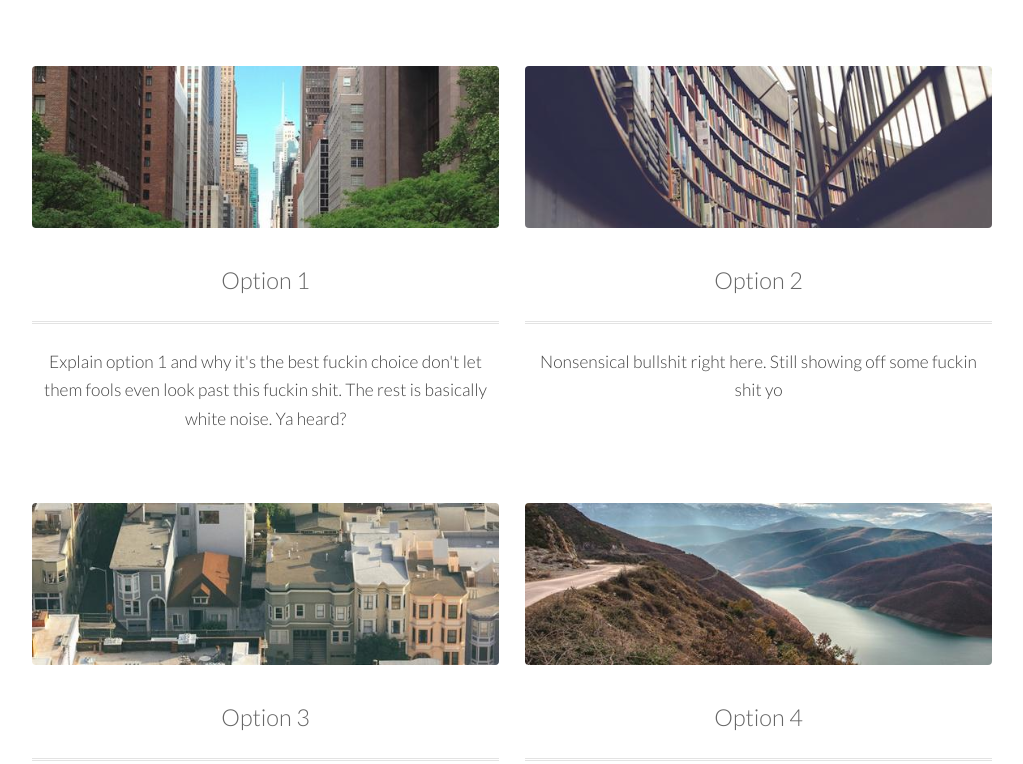
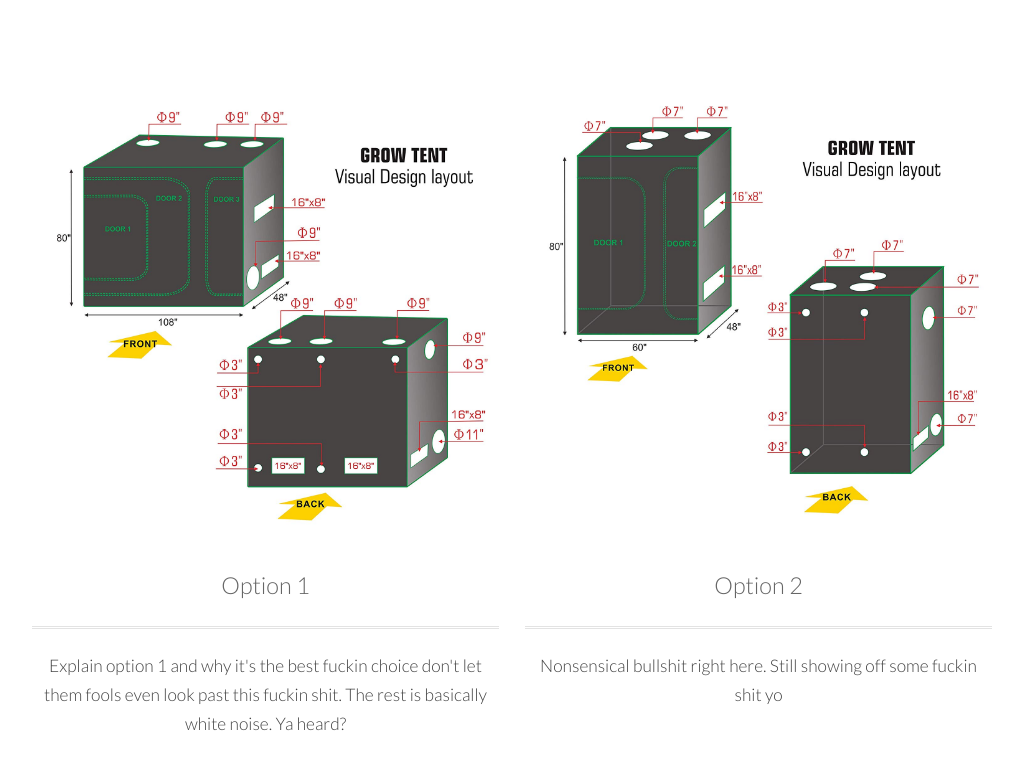
Before and after one commit to ginknocab/ginknocab.github.io, a plain HTML site: page index.html in a window 1280 px wide. Shown: the part 1448-2212 px from the top of the page, without its empty margins (128-1151 px from the left). Drawn offline with Linux system fonts and the light colour scheme.

Commit message:
image update

```diff
--- a/index.html
+++ b/index.html
@@ -81,22 +81,22 @@
 					</header>
 					<div class="row">
 						<section class="feature 6u 12u$(small)">
-							<img class="image fit" src="images/pic01.jpg" alt="" />
+							<img class="image fit" src="images/108.jpg" alt="" />
 							<h3 class="title">Option 1</h3>
 							<p>Explain option 1 and why it's the best fuckin choice don't let them fools even look past this fuckin shit. The rest is basically white noise. Ya heard? </p>
 						</section>
 						<section class="feature 6u$ 12u$(small)">
-							<img class="image fit" src="images/pic02.jpg" alt="" />
+							<img class="image fit" src="images/60.jpg" alt="" />
 							<h3 class="title">Option 2</h3>
 							<p>Nonsensical bullshit right here. Still showing off some fuckin shit yo</p>
 						</section>
 						<section class="feature 6u 12u$(small)">
-							<img class="image fit" src="images/pic03.jpg" alt="" />
+							<img class="image fit" src="images/48.jpg" alt="" />
 							<h3 class="title">Option 3</h3>
 							<p>And here starts the shit for the weak ass fools that don't want none</p>
 						</section>
 						<section class="feature 6u$ 12u$(small)">
-							<img class="image fit" src="images/pic04.jpg" alt="" />
+							<img class="image fit" src="images/36.jpg" alt="" />
 							<h3 class="title">Option 4</h3>
 							<p>Think of some fuckin content. We need pictures of a pile of the shit we're using. Real fuckin pictures. No fuckin stolen from the internet like this fuckin layout</p>
 						</section>
```
Also changed, not shown: images/108.jpg (added), images/36.jpg (added), images/48.jpg (added), images/60.jpg (added).
